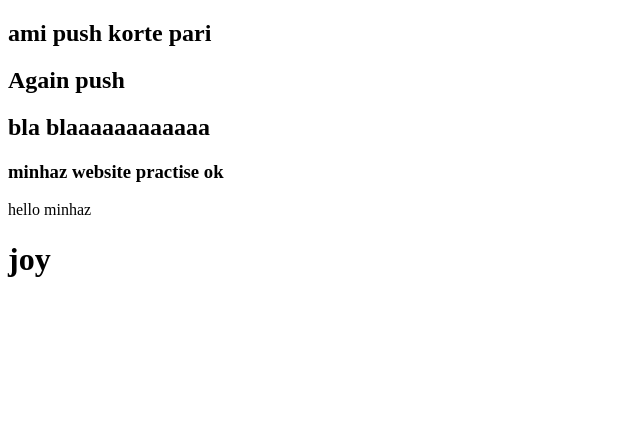
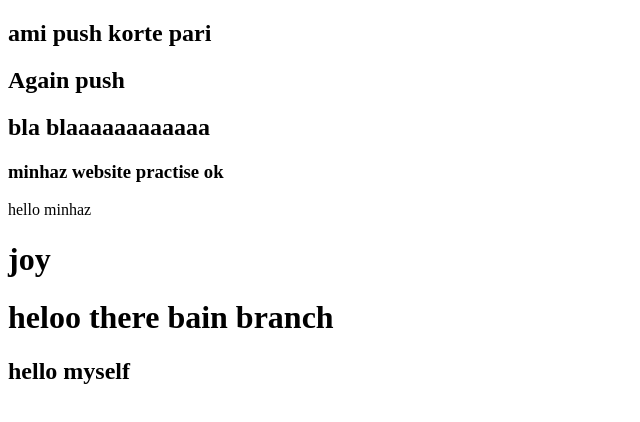
Before and after one commit to talkminhaz/Minhaz-Website, a plain HTML site: page index.html in a window 1280 px wide. Shown: the whole page, without its empty margins (0-640 px from the left). Drawn offline with Linux system fonts and the light colour scheme.

Commit message:
look brother

```diff
--- a/index.html
+++ b/index.html
@@ -9,7 +9,8 @@
     <h3>minhaz website practise ok </h3>
     <p>hello minhaz</p>
     <h1>joy</h1>
-
+    <h1>heloo there bain branch</h1>
+    <h2>hello myself</h2>
 
 </head>
 <body>
```
